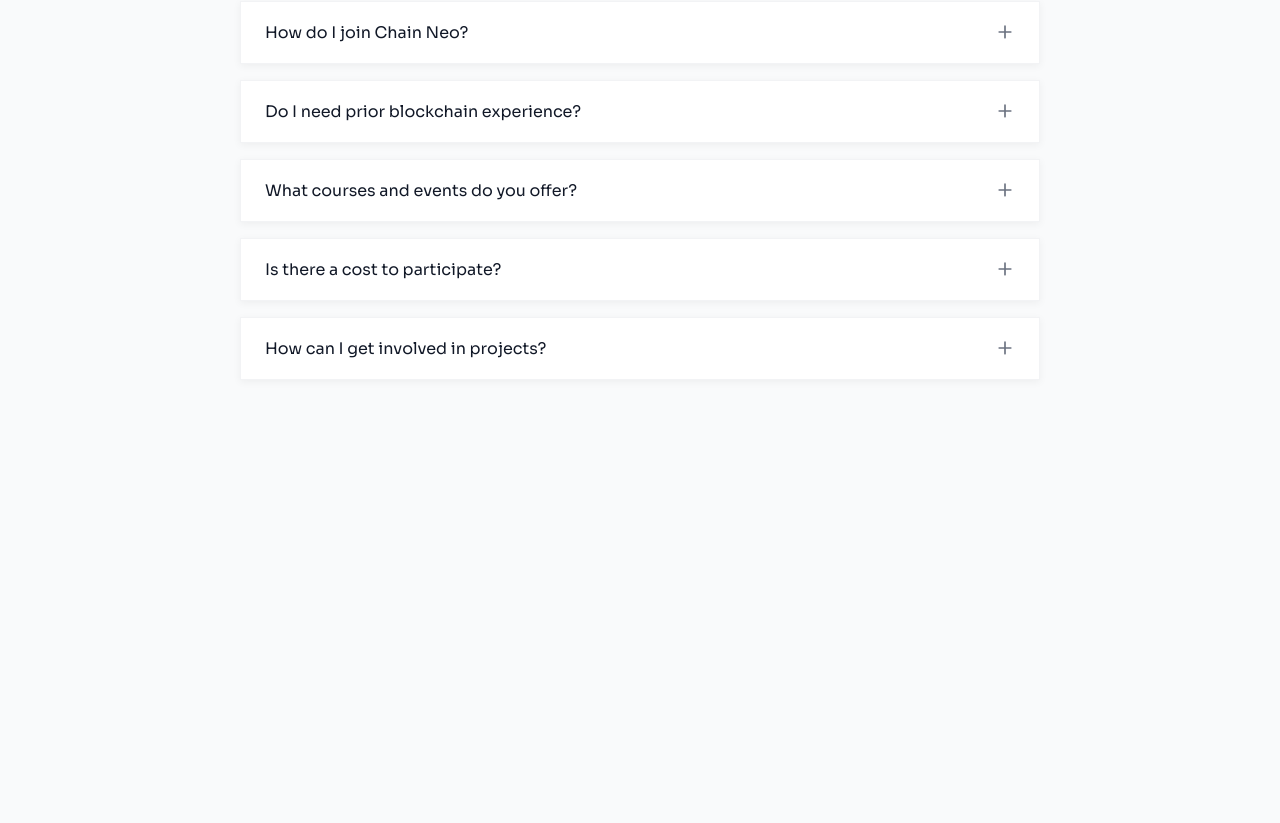
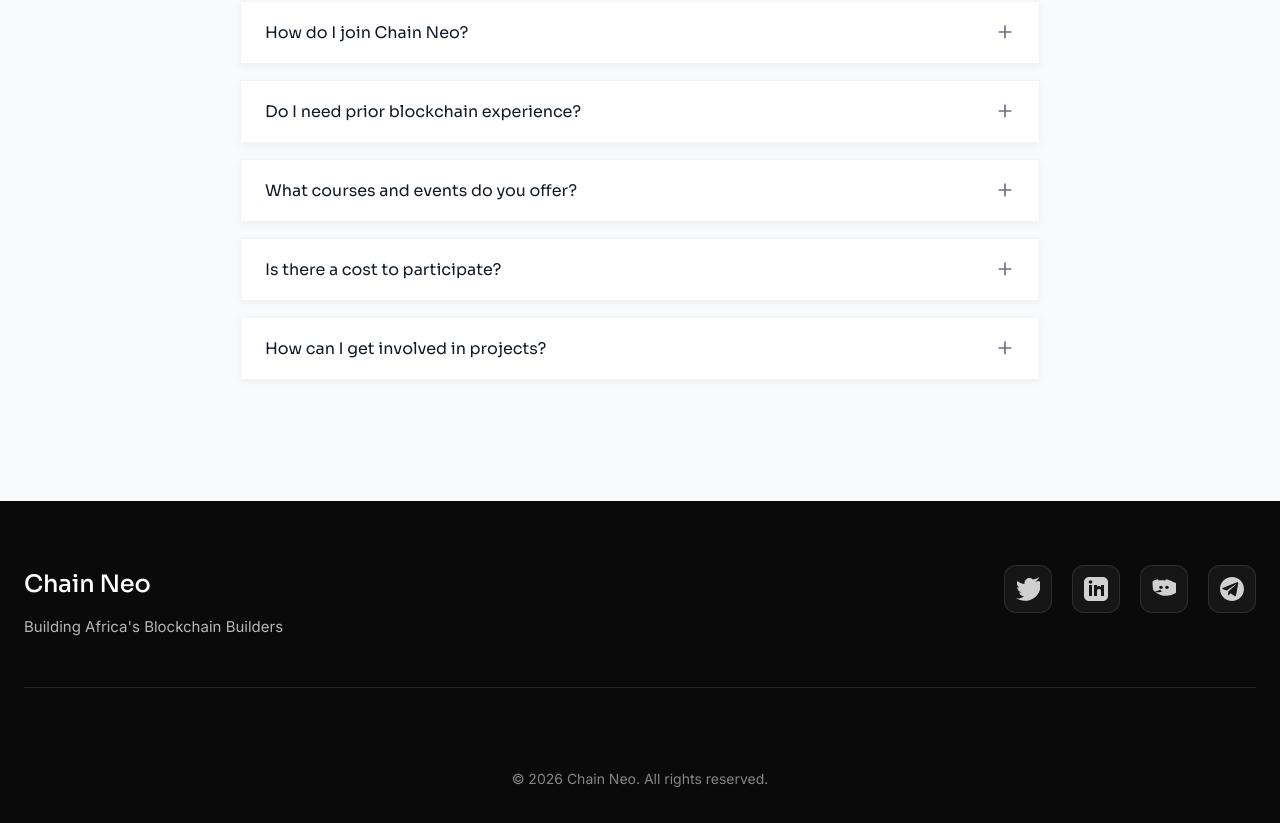
Before and after one commit to Deon62/cneo, a React (Vite) app: page / in a window 1280 px wide. Shown: the part 4742-5565 px from the top of the page. Before the commit the page ends 5243 px from the top, so only its background shows below. Built offline with nearby package versions, Linux system fonts and the light colour scheme.

Commit message:
added ldot in navbar

```diff
--- a/src/App.css
+++ b/src/App.css
@@ -1361,3 +1361,169 @@
     max-height: 400px;
   }
 }
+
+/* Footer */
+.footer {
+  background-color: #0A0A0A;
+  padding: 64px 24px 32px;
+  position: relative;
+  width: 100%;
+}
+
+.footer-container {
+  max-width: 1400px;
+  margin: 0 auto;
+  width: 100%;
+}
+
+.footer-content {
+  display: flex;
+  justify-content: space-between;
+  align-items: flex-start;
+  margin-bottom: 48px;
+  padding-bottom: 48px;
+  border-bottom: 1px solid rgba(255, 255, 255, 0.1);
+}
+
+.footer-brand {
+  flex: 1;
+}
+
+.footer-logo {
+  font-family: 'Sora', sans-serif;
+  font-size: 1.5rem;
+  font-weight: 500;
+  color: #FFFFFF;
+  letter-spacing: -0.01em;
+  display: block;
+  margin-bottom: 12px;
+}
+
+.footer-tagline {
+  font-family: 'Inter', sans-serif;
+  font-size: 0.9375rem;
+  font-weight: 400;
+  color: rgba(255, 255, 255, 0.7);
+  line-height: 1.6;
+  max-width: 300px;
+}
+
+.footer-social {
+  display: flex;
+  gap: 20px;
+  align-items: center;
+}
+
+.social-icon {
+  width: 48px;
+  height: 48px;
+  display: flex;
+  align-items: center;
+  justify-content: center;
+  background: rgba(255, 255, 255, 0.05);
+  border: 1px solid rgba(255, 255, 255, 0.1);
+  border-radius: 12px;
+  color: rgba(255, 255, 255, 0.8);
+  transition: all 0.3s ease;
+  text-decoration: none;
+}
+
+.social-icon:hover {
+  background: rgba(255, 255, 255, 0.1);
+  border-color: rgba(255, 255, 255, 0.2);
+  color: #FFFFFF;
+  transform: translateY(-2px);
+  box-shadow: 0 4px 12px rgba(0, 0, 0, 0.3);
+}
+
+.social-icon svg {
+  width: 24px;
+  height: 24px;
+}
+
+.footer-bottom {
+  text-align: center;
+  padding-top: 32px;
+}
+
+.footer-copyright {
+  font-family: 'Inter', sans-serif;
+  font-size: 0.875rem;
+  font-weight: 400;
+  color: rgba(255, 255, 255, 0.5);
+  margin: 0;
+}
+
+/* Footer Responsive */
+@media (max-width: 768px) {
+  .footer {
+    padding: 48px 20px 24px;
+  }
+
+  .footer-content {
+    flex-direction: column;
+    gap: 32px;
+    margin-bottom: 32px;
+    padding-bottom: 32px;
+  }
+
+  .footer-brand {
+    width: 100%;
+  }
+
+  .footer-tagline {
+    max-width: 100%;
+  }
+
+  .footer-social {
+    gap: 16px;
+    flex-wrap: wrap;
+  }
+
+  .social-icon {
+    width: 44px;
+    height: 44px;
+  }
+
+  .footer-bottom {
+    padding-top: 24px;
+  }
+}
+
+@media (max-width: 480px) {
+  .footer {
+    padding: 40px 16px 20px;
+  }
+
+  .footer-content {
+    gap: 24px;
+    margin-bottom: 24px;
+    padding-bottom: 24px;
+  }
+
+  .footer-logo {
+    font-size: 1.25rem;
+  }
+
+  .footer-tagline {
+    font-size: 0.875rem;
+  }
+
+  .footer-social {
+    gap: 12px;
+  }
+
+  .social-icon {
+    width: 40px;
+    height: 40px;
+  }
+
+  .social-icon svg {
+    width: 20px;
+    height: 20px;
+  }
+
+  .footer-copyright {
+    font-size: 0.8125rem;
+  }
+}
--- a/src/App.jsx
+++ b/src/App.jsx
@@ -407,6 +407,43 @@ function App() {
           </div>
         </div>
       </section>
+
+      {/* Footer */}
+      <footer className="footer">
+        <div className="footer-container">
+          <div className="footer-content">
+            <div className="footer-brand">
+              <span className="footer-logo">Chain Neo</span>
+              <p className="footer-tagline">Building Africa's Blockchain Builders</p>
+            </div>
+            <div className="footer-social">
+              <a href="https://twitter.com" target="_blank" rel="noopener noreferrer" className="social-icon" aria-label="Twitter">
+                <svg width="24" height="24" viewBox="0 0 24 24" fill="none" xmlns="http://www.w3.org/2000/svg">
+                  <path d="M22 4.01C21.09 4.39 20.12 4.65 19.1 4.78C21.16 3.57 22.64 1.6 23.26 0.24C21.29 1.35 19.07 2.09 16.69 2.43C14.78 0.5 12.03 0.49 10.11 2.41C8.91 3.61 8.29 5.26 8.5 6.91C5.89 6.75 3.44 5.65 1.5 3.88C0.26 6.15 1.03 9.08 3.49 10.57C2.65 10.57 1.86 10.36 1.17 10C1.17 10 1.17 10 1.17 10.01C1.17 12.61 3.06 14.83 5.55 15.32C4.75 15.53 3.89 15.56 3.07 15.39C3.67 17.54 5.69 19.1 8.07 19.15C6.2 20.59 3.85 21.43 1.35 21.43C0.9 21.43 0.45 21.4 0 21.33C2.52 22.91 5.51 23.87 8.72 23.87C18.93 23.87 24.58 15.62 24.58 8.41C24.58 8.17 24.57 7.93 24.55 7.7C25.52 7.02 26.35 6.17 27 5.19L22 4.01Z" fill="currentColor"/>
+                </svg>
+              </a>
+              <a href="https://linkedin.com" target="_blank" rel="noopener noreferrer" className="social-icon" aria-label="LinkedIn">
+                <svg width="24" height="24" viewBox="0 0 24 24" fill="none" xmlns="http://www.w3.org/2000/svg">
+                  <path d="M19 0H5C2.24 0 0 2.24 0 5V19C0 21.76 2.24 24 5 24H19C21.76 24 24 21.76 24 19V5C24 2.24 21.76 0 19 0ZM8 19H5V8H8V19ZM6.5 6.73C5.53 6.73 4.75 5.96 4.75 5C4.75 4.04 5.53 3.27 6.5 3.27C7.47 3.27 8.25 4.04 8.25 5C8.25 5.96 7.47 6.73 6.5 6.73ZM20 19H17V13.67C17 11.37 13 11.53 13 13.67V19H10V8H13V9.76C13.8 8.63 15.92 8.39 17 10.26V8H20V19Z" fill="currentColor"/>
+                </svg>
+              </a>
+              <a href="https://discord.com" target="_blank" rel="noopener noreferrer" className="social-icon" aria-label="Discord">
+                <svg width="24" height="24" viewBox="0 0 24 24" fill="none" xmlns="http://www.w3.org/2000/svg">
+                  <path d="M20.317 4.37C18.352 3.435 16.302 2.706 14.188 2.202C13.85 2.597 13.535 3.007 13.258 3.427C11.06 3.066 8.855 3.066 6.701 3.427C6.424 3.007 6.109 2.597 5.769 2.202C3.654 2.706 1.603 3.435 0.637 4.37C0.484 7.134 0.628 9.859 1.055 12.524C1.055 12.524 1.623 13.569 2.863 14.656C4.809 14.201 6.695 13.552 8.479 12.724C8.831 13.42 9.239 14.085 9.699 14.714C7.611 15.123 5.546 15.311 3.493 15.277C4.999 16.425 6.727 17.334 8.607 17.95C10.423 18.549 12.304 18.855 14.191 18.855C15.996 18.855 17.776 18.577 19.493 18.024C21.327 17.431 23.078 16.547 24.691 15.39C24.746 15.2 24.816 15.008 24.877 14.814C25.269 12.154 25.467 9.435 25.318 6.678C23.568 5.738 21.743 4.992 19.859 4.457L20.317 4.37ZM9.012 11.964C8.015 11.964 7.204 11.22 7.204 10.297C7.204 9.373 8.015 8.629 9.012 8.629C10.009 8.629 10.818 9.373 10.818 10.297C10.818 11.22 10.009 11.964 9.012 11.964ZM14.987 11.964C13.99 11.964 13.18 11.22 13.18 10.297C13.18 9.373 13.99 8.629 14.987 8.629C15.984 8.629 16.793 9.373 16.793 10.297C16.793 11.22 15.984 11.964 14.987 11.964Z" fill="currentColor"/>
+                </svg>
+              </a>
+              <a href="https://telegram.org" target="_blank" rel="noopener noreferrer" className="social-icon" aria-label="Telegram">
+                <svg width="24" height="24" viewBox="0 0 24 24" fill="none" xmlns="http://www.w3.org/2000/svg">
+                  <path d="M12 0C5.373 0 0 5.373 0 12C0 18.627 5.373 24 12 24C18.627 24 24 18.627 24 12C24 5.373 18.627 0 12 0ZM17.896 8.178L16.051 18.302C15.878 19.261 15.316 19.486 14.488 19.019L10.681 16.227L8.813 17.943C8.599 18.155 8.419 18.333 8.004 18.333L8.291 14.458L15.948 7.592C16.272 7.301 15.88 7.131 15.45 7.422L6.698 13.465L2.93 12.208C1.978 11.911 1.961 11.293 3.12 10.849L17.013 5.368C17.806 5.054 18.496 5.466 18.244 6.515L17.896 8.178Z" fill="currentColor"/>
+                </svg>
+              </a>
+            </div>
+          </div>
+          <div className="footer-bottom">
+            <p className="footer-copyright">&copy; {new Date().getFullYear()} Chain Neo. All rights reserved.</p>
+          </div>
+        </div>
+      </footer>
     </div>
   )
 }
```
